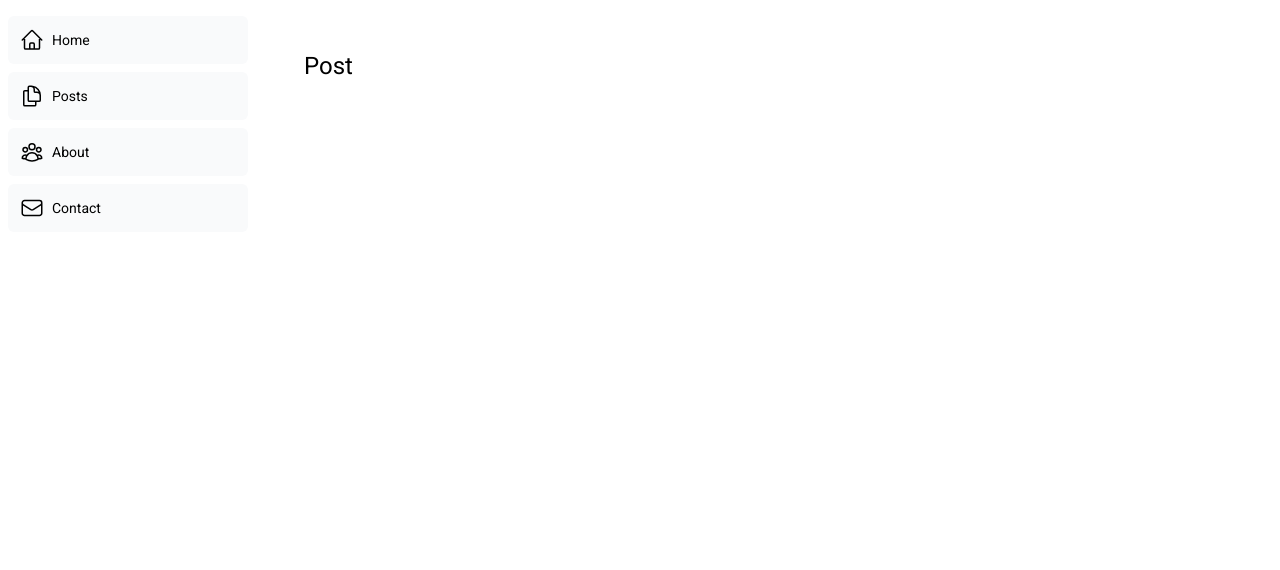
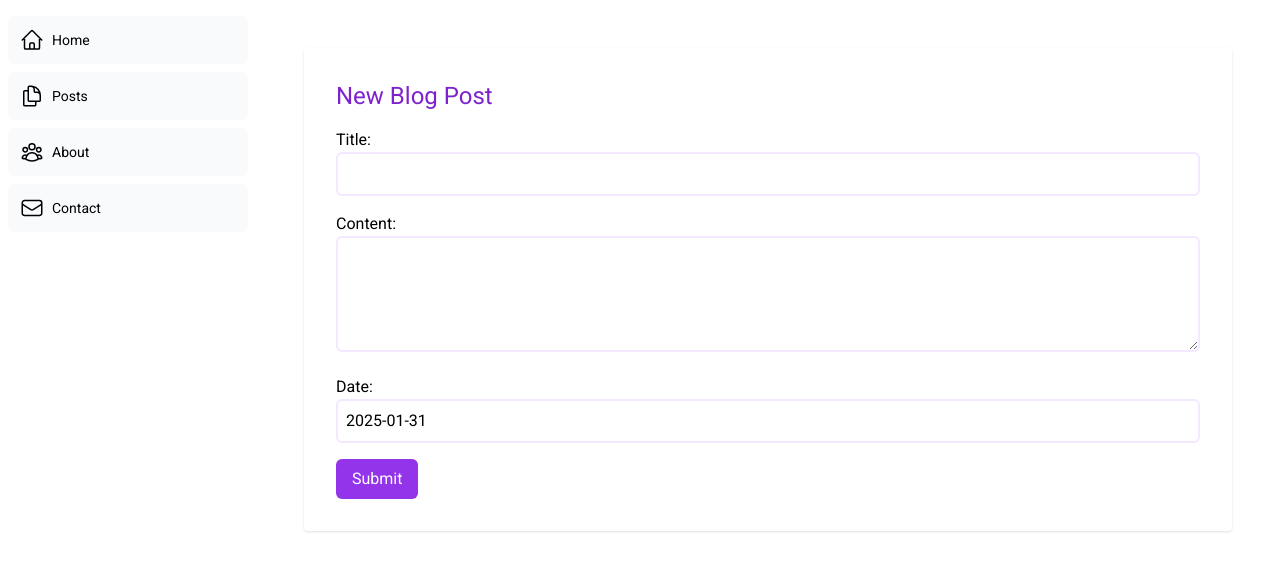
Before and after one commit to Kulachokn/nextjs-25, a Next.js app: page /blog/post/insert in a window 1280 px wide. Shown: the top 570 px of the page. Built offline with nearby package versions, Linux system fonts and the light colour scheme.

Commit message:
using SQL for fetching & inserting data

```diff
--- a/package.json
+++ b/package.json
@@ -32,6 +32,7 @@
     "@types/node": "^20",
     "@types/react": "^18",
     "@types/react-dom": "^18",
+    "@types/uuid": "^10.0.0",
     "eslint": "^8",
     "eslint-config-next": "14.2.3",
     "postcss": "^8",
--- /dev/null
+++ b/src/app/api/posts/route.ts
@@ -0,0 +1,29 @@
+import { sql } from '@vercel/postgres';
+import { NextResponse } from 'next/server';
+
+export async function GET() {
+  try {
+    const posts = await sql`SELECT * FROM posts ORDER BY date DESC LIMIT 2;`;
+    return NextResponse.json({ posts }, { status: 200 });
+  } catch (error) {
+    return NextResponse.json({ error }, { status: 500 });
+  }
+}
+
+export async function POST(request: Request) {
+  const { searchParams } = new URL(request.url);
+  const id = searchParams.get('id');
+  const title = searchParams.get('title');
+  const content = searchParams.get('content');
+  const date = searchParams.get('date');
+
+  try {
+    // SQL query to insert a new post
+    // const post = await sql`INSERT INTO posts (id, author, title, content, date) VALUES (${id}, 'Stasia', ${title}, ${content}, ${date});`;
+    // return NextResponse.json({ post }, { status: 200 });
+    await sql`INSERT INTO posts (id, author, title, content, date) VALUES (${id}, 'Stasia ', ${title}, ${content}, ${date});`;
+    return NextResponse.json({ message: 'Post successfully inserted' }, { status: 200 });
+  } catch (error) {
+    return NextResponse.json({ error }, { status: 500 });
+  }
+}
--- /dev/null
+++ b/src/app/blog/post/insert/page.tsx
@@ -0,0 +1,68 @@
+"use client";
+import { useState } from 'react';
+import { useRouter } from 'next/navigation'
+import { v4 as uuidv4 } from 'uuid';
+
+export default function Page() {
+  const router = useRouter()
+  const [formData, setFormData] = useState({
+    id: '',
+    title: '',
+    content: '',
+    date: new Date().toISOString().slice(0, 10)
+  });
+
+  const handleChange = (e: React.ChangeEvent<HTMLInputElement>) => {
+    const { name, value } = e.target;
+    setFormData(prevData => ({
+      ...prevData,
+      [name]: value
+    }))
+  };
+
+  const handleSubmit = (e: React.ChangeEvent<HTMLInputElement>) => {
+    e.preventDefault();
+    const uuid = uuidv4();
+    fetch(`/api/posts?id=${uuid}&title=${formData.title}&content=${formData.content}&date=${formData.date}`, {
+      method: 'POST',
+      headers: {
+        'Content-Type': 'application/json'
+      },
+      body: JSON.stringify({ ...formData, id: uuid })
+    }).then(() => {
+      // Clear form fields
+      setFormData({
+        id: '',
+        title: '',
+        content: '',
+        date: ''
+      });
+      router.push('/blog/posts');
+    }).catch(console.error)
+  }
+
+  return (
+    <div className="bg-white p-8 rounded shadow">
+      <h2 className="text-2xl mb-4 text-purple-700">New Blog Post</h2>
+      <form onSubmit={handleSubmit} className="space-y-4">
+
+        <div>
+          <label htmlFor="title" className="block font-medium">Title:</label>
+          <input type="text" id="title" name="title" value={formData.title} onChange={handleChange} className="w-full border-2 border-purple-100 p-2 rounded-md focus:border-purple-200 focus:outline-none" />
+        </div>
+        <div>
+          <label htmlFor="content" className="block font-medium">Content:</label>
+          <textarea id="content" name="content" rows="4" value={formData.content} onChange={handleChange} className="w-full border-2 border-purple-100 p-2 rounded-md focus:border-purple-200 focus:outline-none"></textarea>
+        </div>
+        <div>
+          <label htmlFor="date" className="block font-medium">Date:</label>
+          <input type="text" id="date" name="date" value={formData.date} readOnly className="w-full border-2 border-purple-100 p-2 rounded-md focus:border-purple-200 focus:outline-none" />
+
+        </div>
+        <div>
+          <button type="submit" className="bg-blue-400 text-white px-4 py-2 rounded-md bg-purple-600  hover:bg-purple-700">Submit</button>
+        </div>
+      </form>
+    </div>
+  );
+}
--- a/src/app/blog/posts/page.tsx
+++ b/src/app/blog/posts/page.tsx
@@ -1,13 +1,18 @@
+import Link from "next/link"
+import { Button } from "@/app/ui/components/button"
 import { posts } from '@/app/lib/placeholder-data';
 import Post from '@/app/ui/components/posts/Post';
-import { connectToDB } from '@/app/lib/data';
+import { connectToDB, getPosts } from '@/app/lib/data';
 
 export default async function Page() {
   const client = await connectToDB();
+  const _posts = await getPosts();
+
   return (
     <>
     {client && <p className='text-green-500'>Connected to database</p>}
+    <Link href="/blog/post/insert"><Button className="outline outline-1  border-purple-700 text-purple-700 hover:bg-purple-700 hover:text-white my-5 py-2 px-4 rounded">New +</Button></Link>
       <h1>Posts</h1>
-      {posts.map((post) => <Post key={post.id} {...post} />)}
+      {posts?.map((post) => <Post key={post.id} {...post} />)}
     </>)
 }
--- a/src/app/lib/data.ts
+++ b/src/app/lib/data.ts
@@ -1,4 +1,5 @@
-import {createClient} from '@vercel/postgres';
+import { createClient } from "@vercel/postgres";
+import { sql } from "@vercel/postgres";
 
 export async function connectToDB() {
   const client = createClient();
@@ -6,11 +7,21 @@
 
   try {
     if (client) {
-            console.log('Connected to database');
+      console.log("Connected to database");
       return client;
     }
   } catch (error) {
-        console.log('Error connecting to database', error);
+    console.log("Error connecting to database", error);
+  }
 }
 
+export async function getPosts() {
+  try {
+    const data = await sql `SELECT * FROM posts`;
+
+    // console.log(data.rows);
+    return data.rows;
+  } catch (error) {
+    console.log("Error connecting to database", error);
   }
+}
```
Also changed, not shown: 1 other file (tests, documents, lock files or other folders). Lines whose indentation alone changed are shown as unchanged.
